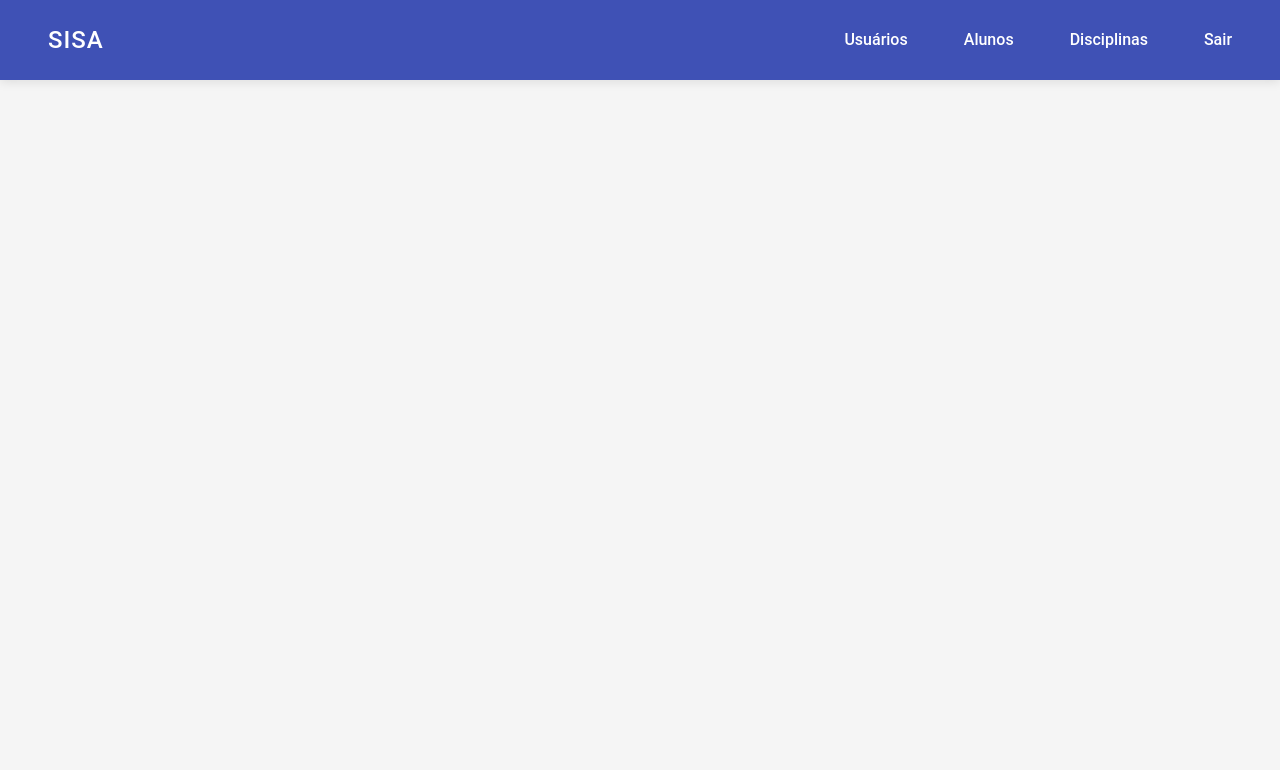
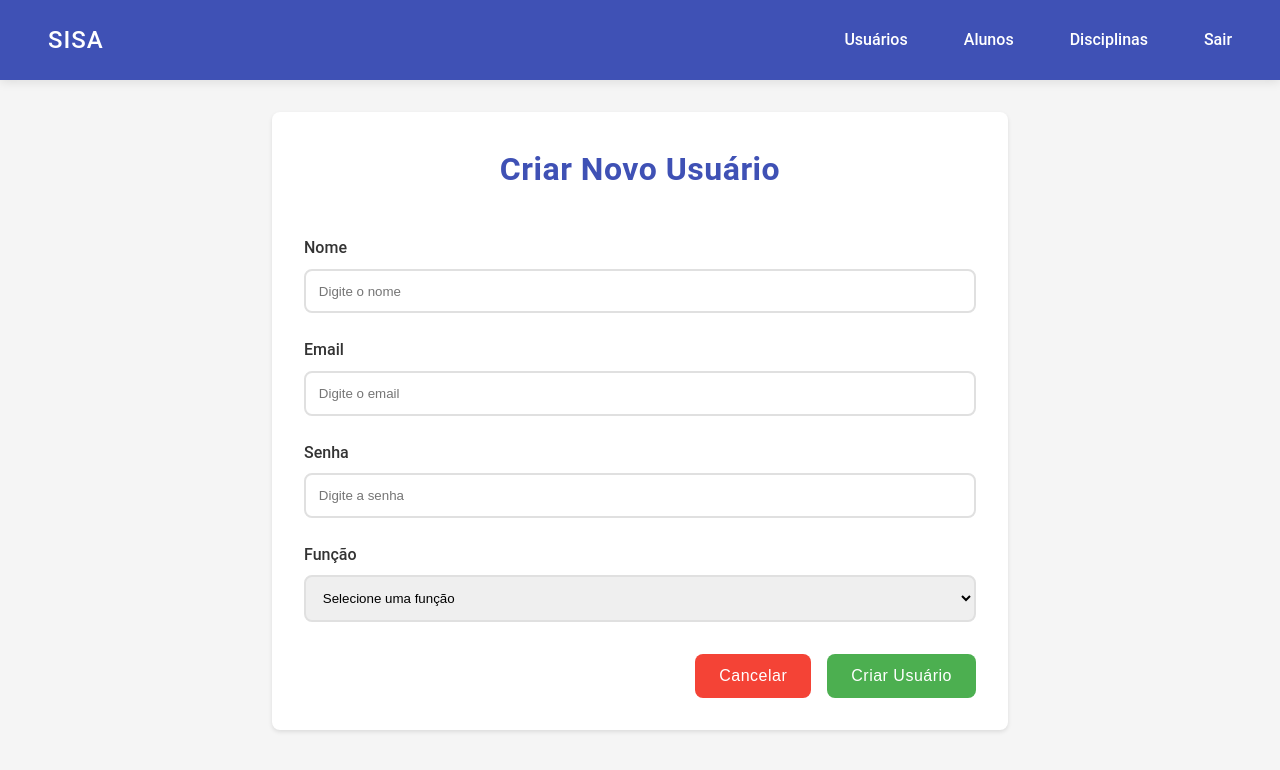
Before and after one commit to TiagoSSouza3/sisa-project, a React (Create React App) app in the folder frontend/: page /users_create in a window 1280 px wide. Shown: the top 770 px of the page. Built offline with nearby package versions, Linux system fonts and the light colour scheme; no server answers; sample sign-in values are in the browser's storage.

Commit message:
users creation

```diff
--- a/frontend/src/App.js
+++ b/frontend/src/App.js
@@ -8,6 +8,7 @@ import Students from "./pages/Students";
 import Subjects from "./pages/Subjects";
 import SubjectCreation from "./pages/Subject_creation";
 import StudentsCreation from "./pages/Students_creation";
+import UsersCreation from "./pages/Users_creation";
 
 import Navbar from "./components/Navbar";
 import ProtectedRoute from "./components/ProtectedRoute";
@@ -26,6 +27,7 @@ function App() {
         <Route path="/subjects" element={<ProtectedRoute><Subjects /></ProtectedRoute>} />
         <Route path="/subject_create" element={<ProtectedRoute><SubjectCreation /></ProtectedRoute>} />
         <Route path="/student_create" element={<ProtectedRoute><StudentsCreation /></ProtectedRoute>} />
+        <Route path="/users_create" element={<ProtectedRoute><UsersCreation /></ProtectedRoute>} />
       </Routes>
     </Router>
   );
--- a/frontend/src/components/Navbar.js
+++ b/frontend/src/components/Navbar.js
@@ -1,8 +1,8 @@
-import React from "react";
+import React, { useState, useEffect } from "react";
 import { Link, useLocation } from "react-router-dom";
 
 export default function Navbar() {
-  const isLoggedIn = localStorage.getItem("token") ? true : false;
+  const [isLoggedIn, setIsLoggedIn] = useState(false);
   const location = useLocation();
 
   const isActive = (path) => {
@@ -14,34 +14,12 @@ export default function Navbar() {
     window.location.href = "/";
   };
 
-  const verifyLogin = () => {
-    if (isLoggedIn && localStorage.getItem("occupation_id") !== "3") {
-      return (
-        <nav className="navbar">
-          <Link to="/dashboard" className="navbar-brand">SISA</Link>
-          <div className="navbar-links">
-            <Link to="/users" className={isActive("/users")}>
-              Usuários
-            </Link>
-            <Link to="/students" className={isActive("/students")}>
-              Alunos
-            </Link>
-            <Link to="/subjects" className={isActive("/subjects")}>
-              Disciplinas
-            </Link>
-            <Link
-              to="/"
-              onClick={() => localStorage.clear()}
-              className="logout-btn"
-            >
-              Sair
-            </Link>
-          </div>
-        </nav>
-      );
-    }
+  useEffect(() => {
+    const token = localStorage.getItem("token");
+    setIsLoggedIn(token !== null);
+  }, [location]);
 
-    if (localStorage.getItem("occupation_id") === "3") {
+  if (isLoggedIn && localStorage.getItem("occupation_id") === "PROFESSOR") {
     return (
       <nav className="navbar">
         <Link to="/dashboard" className="navbar-brand">SISA</Link>
@@ -64,12 +42,35 @@ export default function Navbar() {
     );
   }
 
+  if (isLoggedIn) {
+    return (
+      <nav className="navbar">
+        <Link to="/dashboard" className="navbar-brand">SISA</Link>
+        <div className="navbar-links">
+          <Link to="/users" className={isActive("/users")}>
+            Usuários
+          </Link>
+          <Link to="/students" className={isActive("/students")}>
+            Alunos
+          </Link>
+          <Link to="/subjects" className={isActive("/subjects")}>
+            Disciplinas
+          </Link>
+          <Link
+            to="/"
+            onClick={handleLogout}
+            className="logout-btn"
+          >
+            Sair
+          </Link>
+        </div>
+      </nav>
+    );
+  }
+
   return (
     <nav className="navbar">
       <Link to="/" className="navbar-brand">SISA</Link>
     </nav>
   );
 }
-
-  return verifyLogin();
-}
--- a/frontend/src/pages/Dashboard.js
+++ b/frontend/src/pages/Dashboard.js
@@ -1,5 +1,7 @@
 import React from "react";
 
 export default function Dashboard() {
-  return <h1>Bem-vindo ao sistema SISA</h1>;
+  const firstName = localStorage.getItem("name").split(" ")[0];
+
+  return <h1>Bem-vindo ao sistema SISA, {firstName}</h1>;
 }
--- a/frontend/src/pages/Login.js
+++ b/frontend/src/pages/Login.js
@@ -19,6 +19,7 @@ export default function Login() {
       console.log(res.data);
       localStorage.setItem("token", res.data.token);
       localStorage.setItem("occupation_id", res.data.user.occupation_id);
+      localStorage.setItem("name", res.data.user.name);
       navigate("/dashboard");
     } catch (error) {
       console.error("Erro detalhado:", error.response?.data || error.message);
--- /dev/null
+++ b/frontend/src/pages/Users_creation.js
@@ -0,0 +1,109 @@
+import React, { useState } from "react";
+import API from "../api";
+import { useNavigate } from "react-router-dom";
+
+import '../styles/global.css';
+import '../styles/users-creation.css';
+
+export default function UsersCreation() {
+    const navigate = useNavigate();
+    const [error, setError] = useState("");
+
+    const [newUser, setNewUser] = useState({
+        name: "",
+        email: "",
+        password: "",
+        occupation_id: ""
+    });
+
+    const handleCreate = async () => {
+        try {
+            await API.post("/users", newUser);
+            setNewUser({
+                name: "",
+                email: "",
+                password: "",
+                role: ""
+            });
+            navigate("/users");
+        } catch (err) {
+            setError("Erro ao criar usuário");
+        }
+    };
+
+    const handleCancel = () => {
+        navigate("/users");
+    };
+
+    const getOccupationId = (role) => {
+        if (role === "ADMINISTRADOR") return 1;
+        if (role === "COLABORADOR") return 2;
+        if (role === "PROFESSOR") return 3;
+    };
+
+    return (
+        <div className="users-creation-container">
+            <div className="users-creation-form">
+                <h2>Criar Novo Usuário</h2>
+
+                {error && <div className="error-message">{error}</div>}
+
+                <div className="form-group">
+                    <label htmlFor="name">Nome</label>
+                    <input
+                        id="name"
+                        type="text"
+                        placeholder="Digite o nome"
+                        value={newUser.name}
+                        onChange={(e) => setNewUser({ ...newUser, name: e.target.value })}
+                    />
+                </div>
+
+                <div className="form-group">
+                    <label htmlFor="email">Email</label>
+                    <input
+                        id="email"
+                        type="email"
+                        placeholder="Digite o email"
+                        value={newUser.email}
+                        onChange={(e) => setNewUser({ ...newUser, email: e.target.value })}
+                    />
+                </div>
+
+                <div className="form-group">
+                    <label htmlFor="password">Senha</label>
+                    <input
+                        id="password"
+                        type="password"
+                        placeholder="Digite a senha"
+                        value={newUser.password}
+                        onChange={(e) => setNewUser({ ...newUser, password: e.target.value })}
+                    />
+                </div>
+
+                <div className="form-group">
+                    <label htmlFor="role">Função</label>
+                    <select
+                        id="role"
+                        value={newUser.role}
+                        onChange={(e) => setNewUser({ ...newUser, occupation_id: getOccupationId(e.target.value)})}
+                    >
+                        <option value="">Selecione uma função</option>
+                        <option value="ADMINISTRADOR">Administrador</option>
+                        <option value="PROFESSOR">Professor</option>
+                        <option value="COLABORADOR">Colaborador</option>
+                    </select>
+                </div>
+
+                <div className="form-actions">
+                    <button className="cancel-button" onClick={handleCancel}>
+                        Cancelar
+                    </button>
+                    <button className="submit-button" onClick={handleCreate}>
+                        Criar Usuário
+                    </button>
+                </div>
+            </div>
+        </div>
+    );
+}
--- /dev/null
+++ b/frontend/src/styles/users-creation.css
@@ -0,0 +1,71 @@
+.users-creation-container {
+  padding: 2rem;
+  max-width: 800px;
+  margin: 0 auto;
+}
+
+.users-creation-form {
+  background: var(--surface-color);
+  padding: 2rem;
+  border-radius: var(--border-radius);
+  box-shadow: var(--box-shadow);
+}
+
+.form-group {
+  margin-bottom: 1.5rem;
+}
+
+.form-group label {
+  display: block;
+  margin-bottom: 0.5rem;
+  color: var(--text-color);
+  font-weight: 500;
+}
+
+.form-group input,
+.form-group select {
+  width: 100%;
+  padding: 0.8rem;
+  border: 2px solid #e0e0e0;
+  border-radius: var(--border-radius);
+  transition: var(--transition);
+}
+
+.form-group input:focus,
+.form-group select:focus {
+  border-color: var(--primary-color);
+  box-shadow: 0 0 0 3px rgba(63, 81, 181, 0.1);
+}
+
+.form-actions {
+  display: flex;
+  justify-content: flex-end;
+  gap: 1rem;
+  margin-top: 2rem;
+}
+
+.cancel-button {
+  background-color: var(--error-color);
+}
+
+.submit-button {
+  background-color: var(--success-color);
+}
+
+@media (max-width: 768px) {
+  .users-creation-container {
+    padding: 1rem;
+  }
+
+  .users-creation-form {
+    padding: 1.5rem;
+  }
+
+  .form-actions {
+    flex-direction: column;
+  }
+
+  .form-actions button {
+    width: 100%;
+  }
+}
```
Also changed, not shown: frontend/src/pages/Users.js (+3 -85 lines). Lines whose indentation alone changed are shown as unchanged.
